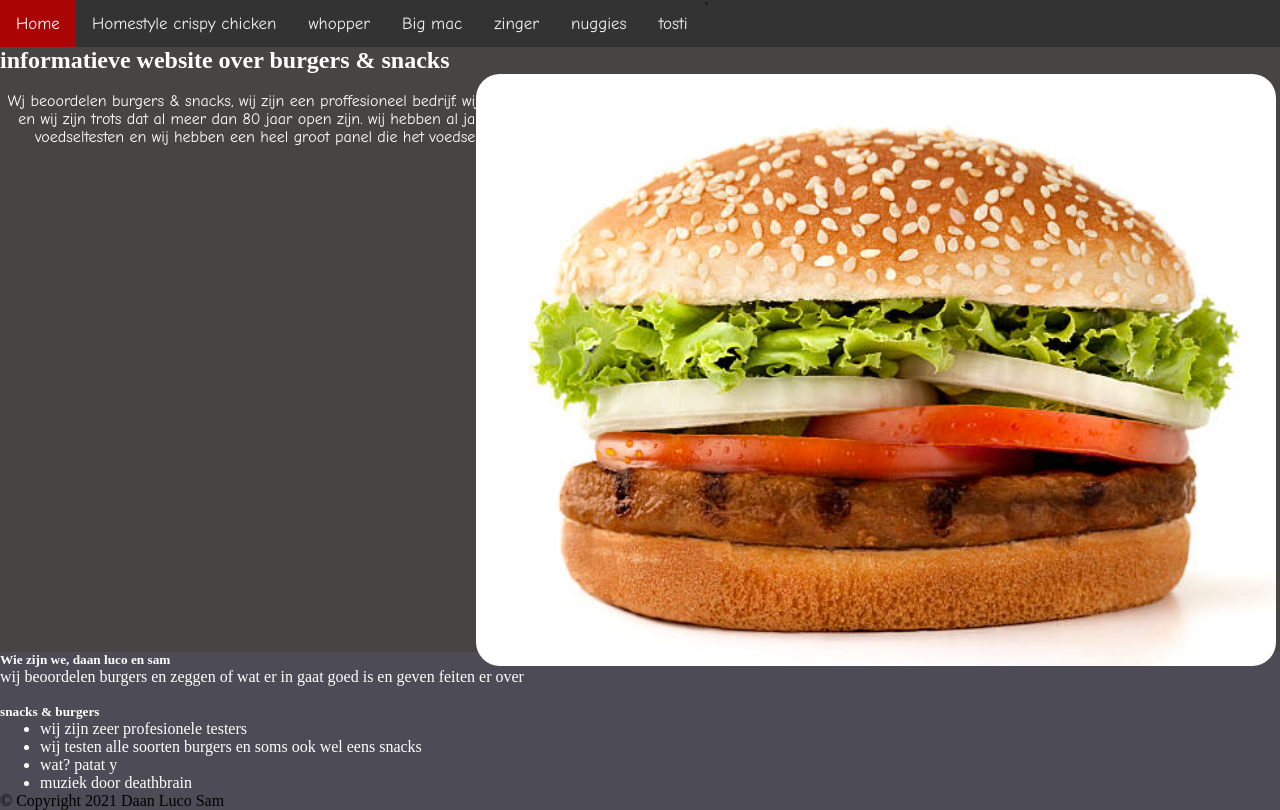
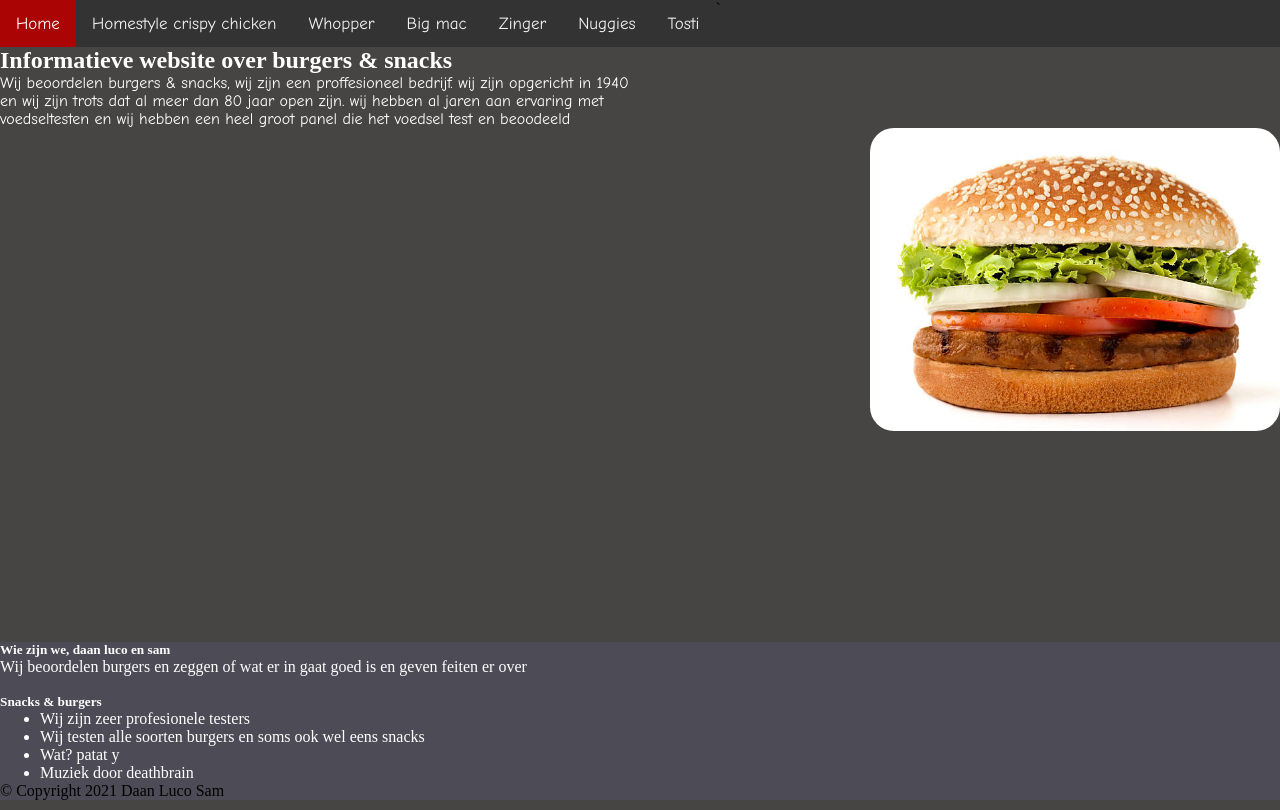
Before and after one commit to smikkelbakje/HHH, a plain HTML site: page index.html in a window 1280 px wide. Drawn offline with Linux system fonts and the light colour scheme.

Commit message:
better scaling

```diff
--- a/css/style.css
+++ b/css/style.css
@@ -54,9 +54,11 @@
 }
 
 .nuggies {
-    max-width: auto;
-    height: 600px;
-    border: 3px solid red;
+    position: fixed;
+    right: 0px;
+    height: auto;
+    width: 35%;
+    border-radius: 4vh;
 }
 
 .video {
@@ -89,7 +91,10 @@ h2 {
 }
 
 html {
-    background-color: rgb(71, 68, 68)
+    background-color: rgb(71, 68, 68);
+
+
+
 }
 
 
@@ -98,7 +103,7 @@ html {
 .indeximg {
     width: 50%;
     height: auto;
-    position: absolute;
+    position: fixed;
     right: 2px;
     top: auto;
     border-radius: 3vh;
@@ -106,22 +111,19 @@ html {
 }
 
 .textleft {
-    position: absolute;
-    left: 0px;
-    top: auto;
+
+    display: inline-block;
+    float: left;
+
     width: 50%;
     color: white;
     font-family: "Comic Sans MS", "Comic Sans";
 }
 
-.page-footer {
-    position: absolute;
-    bottom: 0ch;
-    width: 100%;
-}
-
-.feet {
-    margin-top: 70vh;
+footer{
+    background-color: #efefef;
+    flex: 0 0 50px;/*or just height:50px;*/
+    margin-top: auto;
     background-color: rgba(92, 92, 128, 0.295);
 }
 
@@ -133,28 +135,27 @@ html {
     margin: 0px;
 }
 
-.mySlides {
-    display: none;
-}
+body {
+    display: flex;
+    flex-direction: column;
+    min-height: 100vh;
+  }
+
 
 .img {
     vertical-align: middle;
 }
 
-.slideshow-container {
-    position: absolute;
-    height: 20vh;
-    right: 2px;
-    top: auto;
-    border-radius: 3vh;
-    color: red;
-}
+
 
 .round {
-    width: 100vh;
-    height: auto;
+    width: 80%;
+    display: inline-block;
+    float: right;
+
     border-radius: 3vh;
-    color: red;
+
+
 }
 
 .active {
@@ -188,16 +189,43 @@ html {
 .imagehomestyle {
     border-radius: 2vh;
     height: auto;
-    position: absolute;
+    position: fixed;
     right: 2px;
     top: auto;
 }
 
 .topright {
     border-radius: 2vh;
-    width: 50%;
+    width: 40%;
+
+    flex: 0 0 50px;/*or just height:50px;*/
+    margin-left: auto;
+}
+
+.zingerimage {
+    border-radius: 5%;
+    width: 40%;
     height: auto;
-    position: absolute;
+    position: fixed;
     right: 2px;
     top: auto;
+
 }
+
+
+.whopper {
+    position: absolute;
+    right: 0px;
+    height: auto;
+    width: 49%;
+    border-radius: 4vh;
+}
+
+.poggeries {
+    position: fixed;
+    left: 350px;
+    padding: 0;
+    margin: 0;
+    background-color: #ff00ff;
+
+}
--- a/index.html
+++ b/index.html
@@ -17,16 +17,23 @@
     <div class="menubalk">
         <a class="active" href="index.html">Home</a>
         <a href="crispychicken.html">Homestyle crispy chicken</a>
-        <a href="whopper.html">whopper</a>
+        <a href="whopper.html">Whopper</a>
         <a href="big_mac.html">Big mac</a>
-        <a href="kfczinger.html">zinger</a>
-        <a href="nuggies.html">nuggies</a>
-        <a href="tosti.html">tosti</a>`
+        <a href="kfczinger.html">Zinger</a>
+        <a href="nuggies.html">Nuggies</a>
+        <a href="tosti.html">Tosti</a>`
 </nav>
 
 
 <body>
-    <h2>informatieve website over burgers & snacks</h2>
+ <h2>Informatieve website over burgers & snacks</h2>
+
+
+    <div class="textleft">
+        <p>Wij beoordelen burgers & snacks, wij zijn een proffesioneel bedrijf. wij zijn opgericht in 1940 en wij zijn trots dat al meer dan 80 jaar open zijn. wij hebben al jaren aan ervaring met voedseltesten en wij hebben een heel groot panel die het voedsel
+            test en beoodeeld</p>
+    </div>
+
     <div class="topright">
         <div class="slideshow-container">
             <div class="mySlides fade">
@@ -71,32 +78,26 @@
 
     <!---funni song (:-->
 </body>
-<div class="video">
-    <iframe width="0" height="0" src="https://www.youtube.com/embed/choJhZHrniQ?rel=0&autoplay=1&loop=1" title="YouTube video player" frameborder="0" allow="accelerometer; autoplay; clipboard-write; encrypted-media; gyroscope; picture-in-picture" allowfullscreen></iframe>
-    <div class="textleft">
-        <p>Wj beoordelen burgers & snacks, wij zijn een proffesioneel bedrijf. wij zijn opgericht in 1940 en wij zijn trots dat al meer dan 80 jaar open zijn. wij hebben al jaren aan ervaring met voedseltesten en wij hebben een heel groot panel die het voedsel
-            test en beoodeeld</p>
-    </div>
-</div>
+
 
 <footer>
     <!--le feeter aka onderkant-->
     <div class="feet" class="page-footer">
         <h5 class="white-text">Wie zijn we, daan luco en sam</h5>
 
-        <p class="white-text text-lighten-4">wij beoordelen burgers en zeggen of wat er in gaat goed is en geven feiten er over</p>
+        <p class="white-text text-lighten-4">Wij beoordelen burgers en zeggen of wat er in gaat goed is en geven feiten er over</p>
         <p>&nbsp;</p>
 
         <div class="col l4 offset-l2 s12">
-            <h5 class="white-text">snacks & burgers</h5>
+            <h5 class="white-text">Snacks & burgers</h5>
             <ul>
-                <li><a class="grey-text text-lighten-3">wij zijn zeer profesionele testers</a></li>
+                <li><a class="grey-text text-lighten-3">Wij zijn zeer profesionele testers</a></li>
                 <li>
-                    <a class="grey-text text-lighten-3">wij testen alle soorten burgers en soms ook wel eens snacks</a>
+                    <a class="grey-text text-lighten-3">Wij testen alle soorten burgers en soms ook wel eens snacks</a>
                 </li>
                 <li>
-                    <a class="grey-text text-lighten-3"></a>wat? patat y</li>
-                <li><a class="grey-text text-lighten-3">muziek door deathbrain</a></li>
+                    <a class="grey-text text-lighten-3"></a>Wat? patat y</li>
+                <li><a class="grey-text text-lighten-3">Muziek door deathbrain</a></li>
             </ul>
         </div>
 
```
Also changed, not shown: big_mac.html (+15 -10 lines), crispychicken.html (+10 -10 lines), kfczinger.html (+13 -13 lines), nuggies.html (+11 -11 lines), tosti.html (+12 -12 lines), whopper.html (+19 -13 lines), images/bigmac.jpg (added), images/download.jpg (added), 1 other file.
